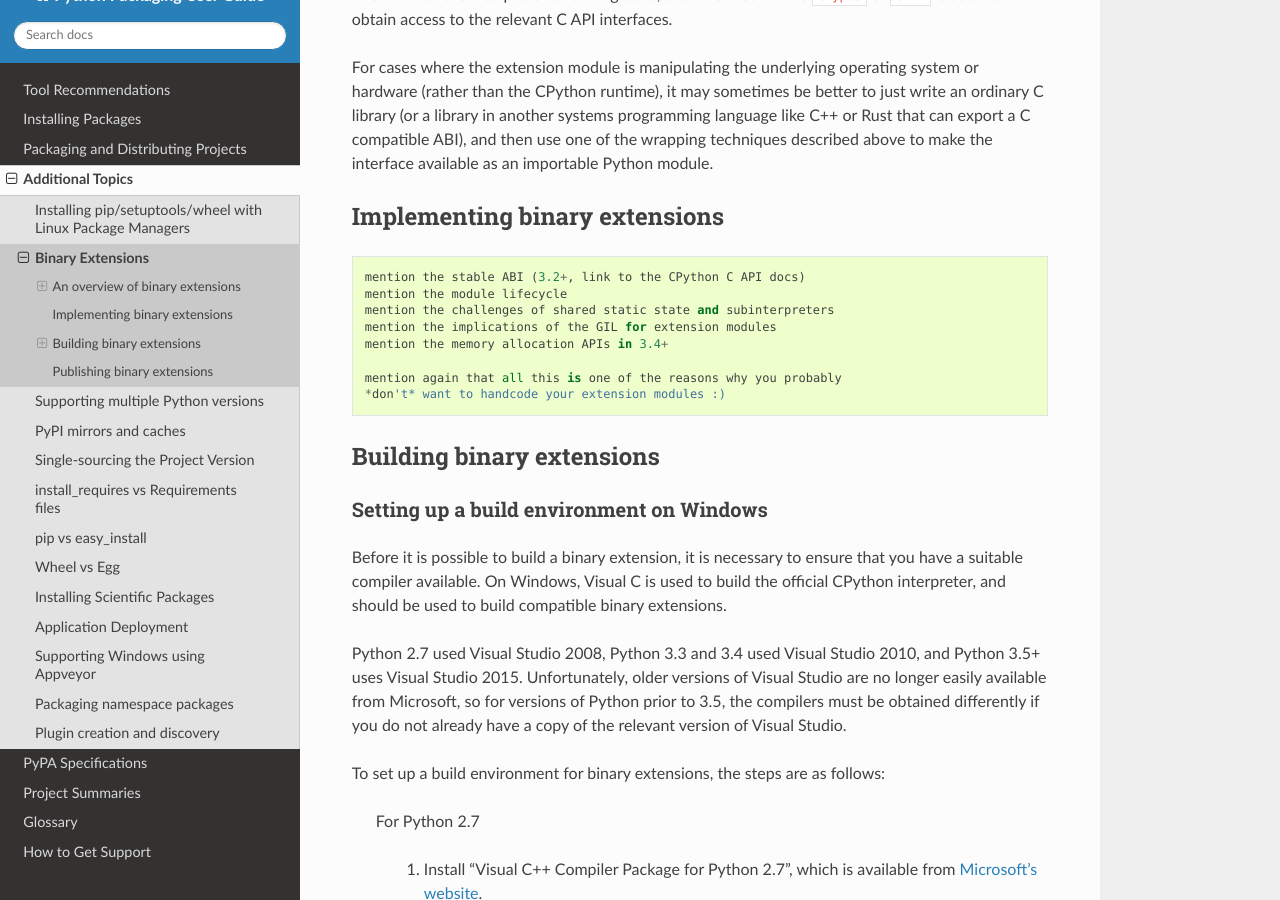
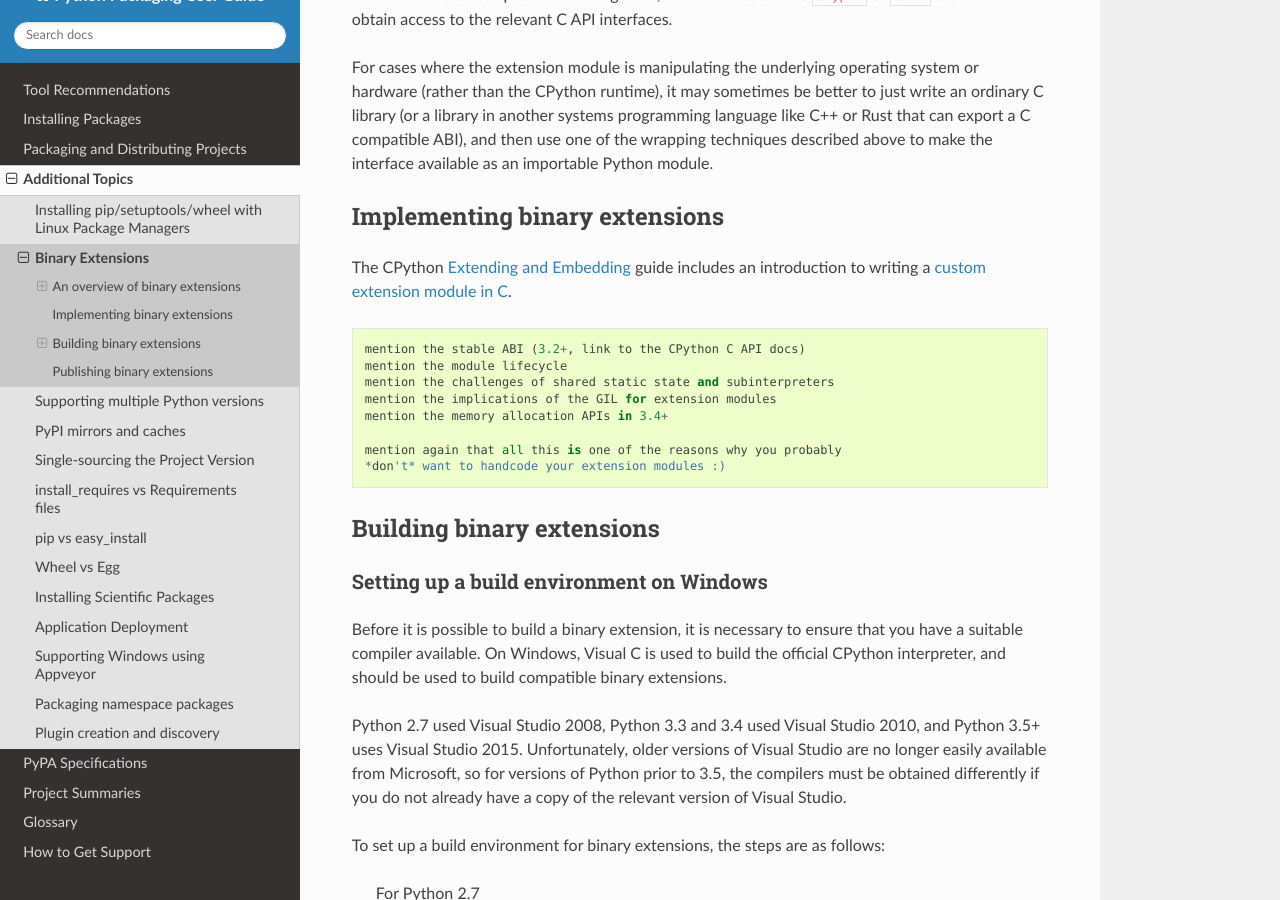
Before and after one commit to pypa/packaging.python.org, a Sphinx documentation site: the page built from source/extensions.rst, in a window 1280 px wide and 900 px high, scrolled down 3609 px. Built offline with Sphinx 7.4.7 and the Read the Docs theme 2.0.0, drawn with Linux system fonts in a browser that asks for light colours; pages that are not in the unit, such as notebooks, are missing from menus.

Commit message:
Link to CPython extension writing tutorial

```diff
--- a/source/extensions.rst
+++ b/source/extensions.rst
@@ -205,6 +205,10 @@ above to make the interface available as an importable Python module.
 Implementing binary extensions
 ==============================
 
+The CPython `Extending and Embedding <https://docs.python.org/3/extending/>`_
+guide includes an introduction to writing a
+`custom extension module in C <https://docs.python.org/3/extending/extending.html>`_.
+
 ::
 
    mention the stable ABI (3.2+, link to the CPython C API docs)
```
